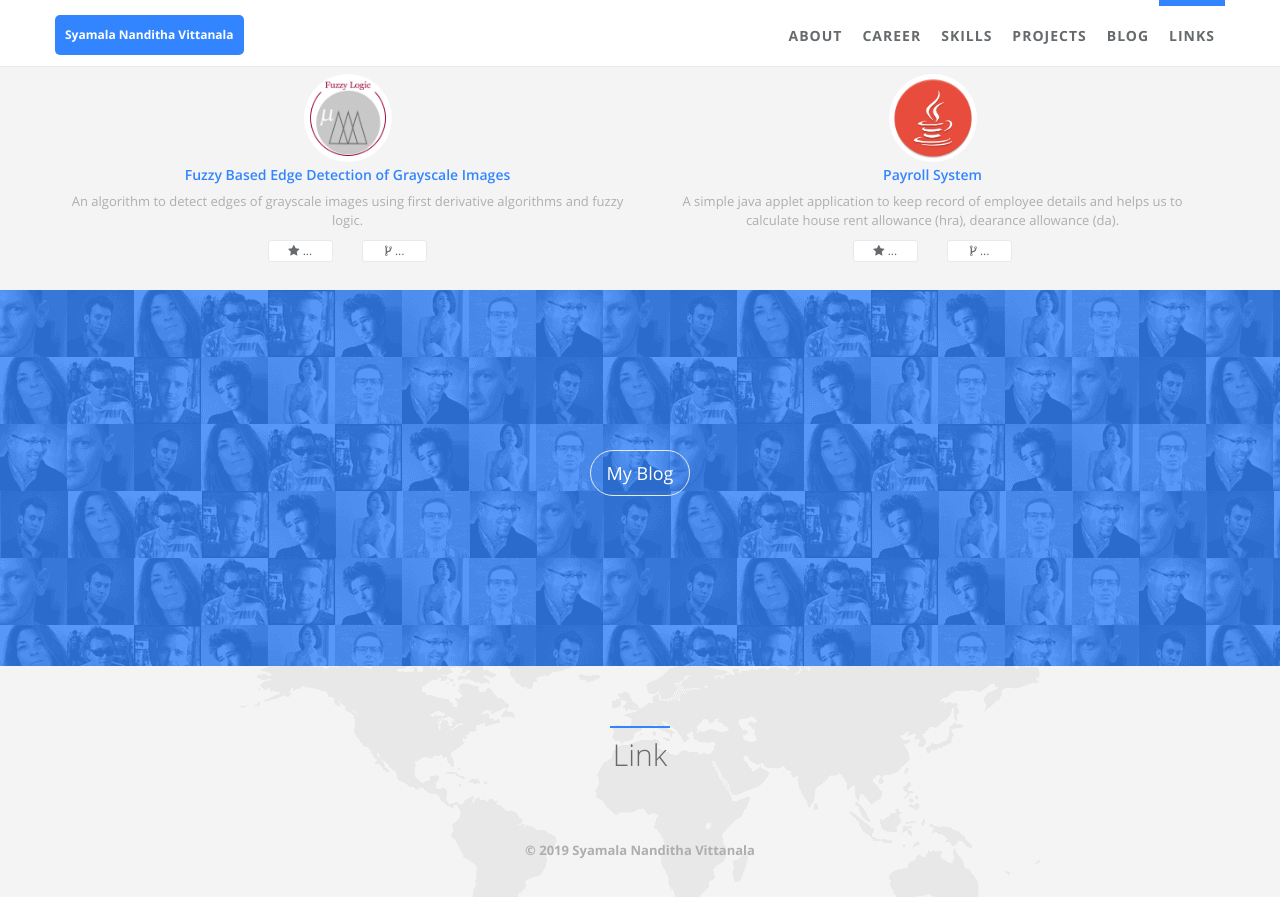
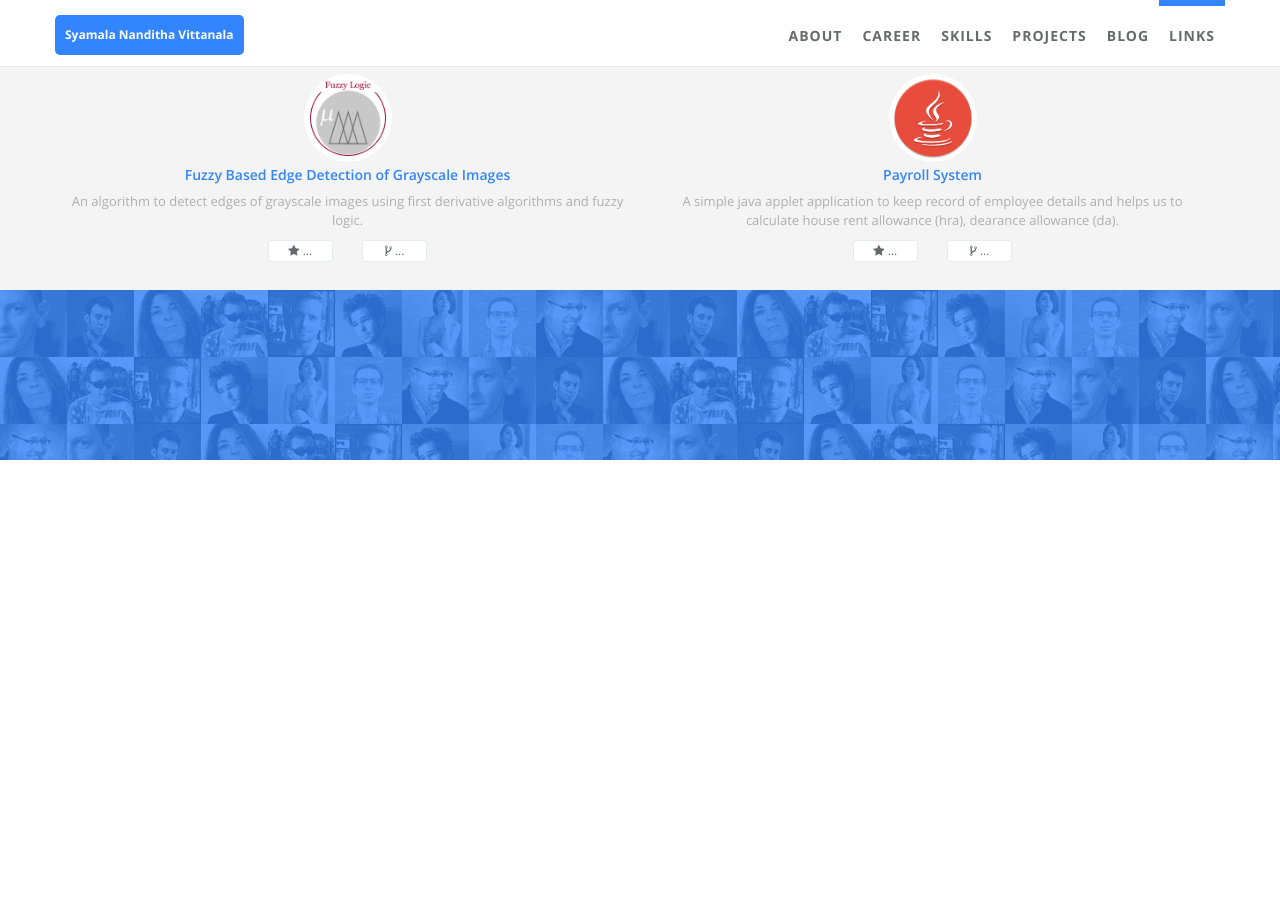
Before and after one commit to VSNanditha/SyamalaNanditha.github.io, a Jekyll site: the page built from index.html, in a window 1280 px wide and 900 px high, scrolled down 2857 px. Shown: the top 897 px of the window. Built offline with Jekyll 4.4.1, drawn with Linux system fonts in a browser that asks for light colours; after the commit the page ends 3317 px from its top, so only the background shows below that.

Commit message:
Link edits, config changes and cover pages

```diff
--- a/_config.yml
+++ b/_config.yml
@@ -4,7 +4,7 @@
 title: Syamala Nanditha Vittanala
 description: Syamala Nanditha's Blog.
 keywords: VSNanditha, Syamala Nanditha Vittanala, Nanditha Vittanala, github pages
-baseurl:  / # if you have suburl as homepage like '/homepage', please change it to '/homepage' and your repo's name should be 'homepage'
+baseurl: # if you have suburl as homepage like '/homepage', please change it to '/homepage' and your repo's name should be 'homepage'
 url: https://VSNanditha.github.io  # url should be 'http://<github_username>.github.io/homepage' as before
 # url: http://127.0.0.1:4000
 img_path: /static/assets/img/blog  # url should be '/homepage/static/assets/img/blog' as before
@@ -25,13 +25,13 @@
   skill_icon1:
     - name: icon-python
     - name: icon-python
-  skill_icon2:
+  skill_icon1:
     - name: icon-mysql-alt
     - name: icon-mysql-alt
-  skill_icon3:
+  skill_icon2:
     - name: icon-redhat
     - name: icon-redhat
-  skill_icon4:
+  skill_icon2:
     - name: icon-cassandra
     - name: icon-cassandra
   desc: Python Developer, Reinforcement Learning Research Assistant, Business Technology Analyst.  # Describe yourself.
--- a/_includes/sections/blog.html
+++ b/_includes/sections/blog.html
@@ -1,4 +1,4 @@
-<div class="container">
+<!-- <div class="container">
     <div class="row">
         <div class="col-lg-12 text-center wow zoomIn" id="i18_blog">
             <div style="height: 80px;"></div>
@@ -6,4 +6,4 @@
             <div style="height: 80px;"></div>
         </div>
     </div>
-</div>
+</div> -->
--- a/_includes/sections/links.html
+++ b/_includes/sections/links.html
@@ -1,4 +1,4 @@
-<div class="container" id="i18_link">
+<!-- <div class="container" id="i18_link">
     <div class="row m-b-lg">
         <div class="col-lg-12 text-center">
             <div class="navy-line"></div>
```
Also changed, not shown: static/assets/img/landing/banner2.png (added), static/assets/img/landing/coverpage1.jpg (added), static/assets/img/landing/fuzzylogic.gif (deleted), static/assets/img/landing/gym.svg (deleted), 1 other file.
